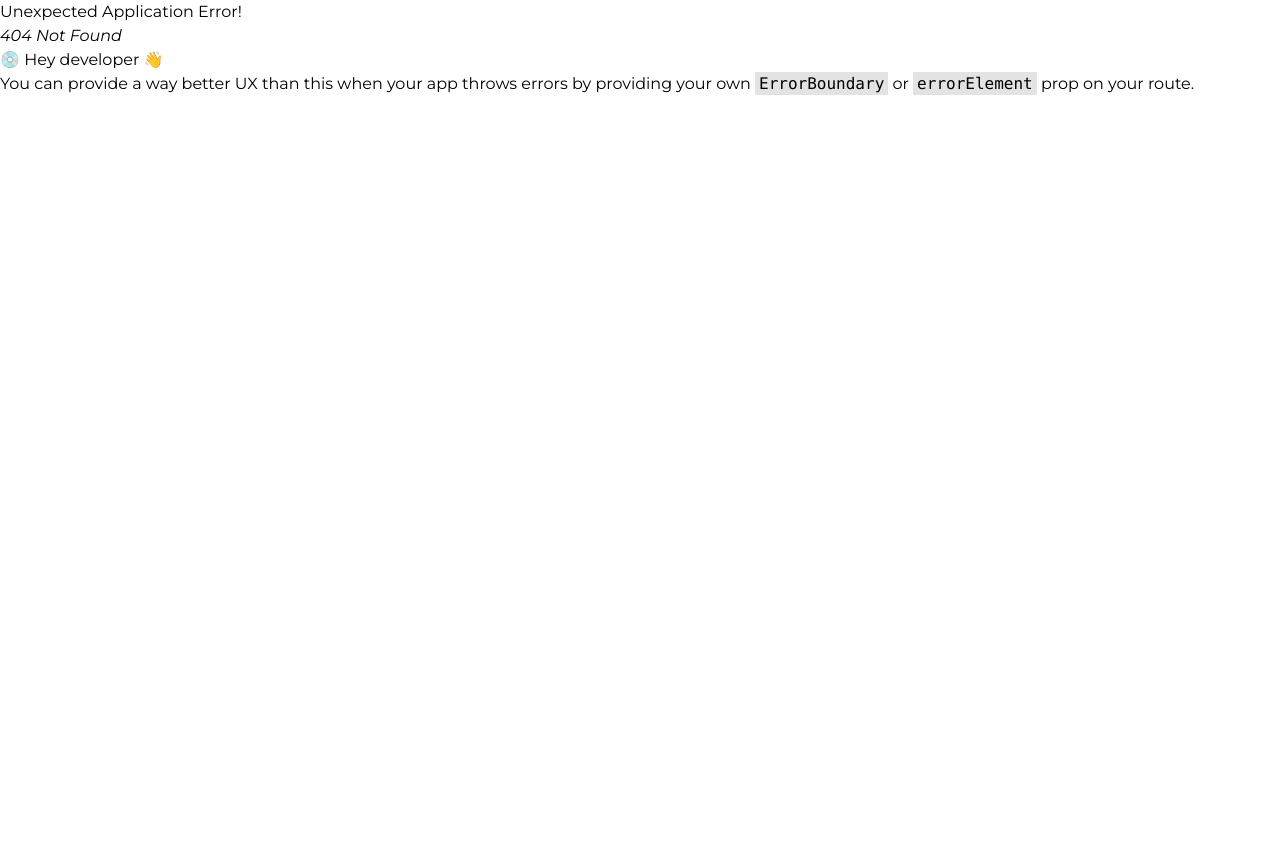
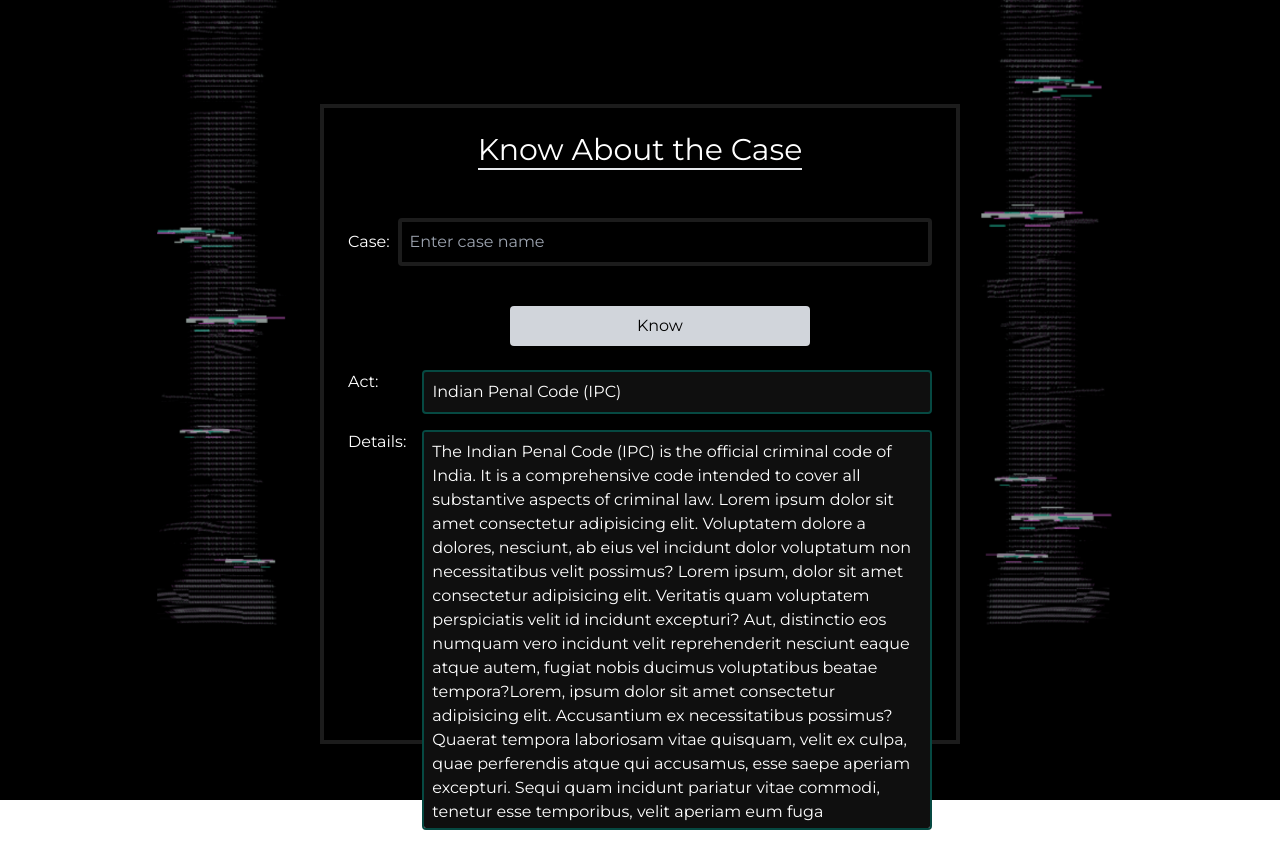
Before and after one commit to Sahil-Sharma06/Adhikar, a React (Vite) app in the folder Frontend/: page /know in a window 1280 px wide. Before the commit this address had no page. Shown: the top 868 px of the page. Before the commit the page ends 800 px from the top, so only its background shows below. Built offline with nearby package versions, Linux system fonts and the light colour scheme.

Commit message:
Know more page

```diff
--- a/Frontend/package.json
+++ b/Frontend/package.json
@@ -10,7 +10,10 @@
     "preview": "vite preview"
   },
   "dependencies": {
+    "axios": "^1.7.7",
+    "chart.js": "^4.4.4",
     "react": "^18.3.1",
+    "react-chartjs-2": "^5.2.0",
     "react-dom": "^18.3.1",
     "react-router-dom": "^6.26.2",
     "zustand": "^5.0.0-rc.2"
--- /dev/null
+++ b/Frontend/src/Components/KnowMore.jsx
@@ -0,0 +1,79 @@
+import React, { useState } from 'react';
+import leftImage from '../assets/ascii-column-left.png';
+import rightImage from '../assets/ascii-column-right.png';
+import bgImage from '../assets/BG.png'; // Import your background image
+import '../index.css';
+
+const KnowMore = () => {
+  const [isFocused, setIsFocused] = useState(false); // Track input focus state
+
+  return (
+    <main
+      className="relative flex items-center w-screen h-lvh justify-evenly bg-custom-black"
+      style={{
+        backgroundImage: `url(${bgImage})`,
+        backgroundSize: 'cover',
+        backgroundPosition: 'center',
+        backgroundRepeat: 'no-repeat',
+      }}
+    >
+      {/* Center Content */}
+      <div
+        className={`flex flex-col items-center justify-start w-[50%] h-[80%] p-6 space-y-6 border-4 relative ${
+          isFocused ? 'border-custom-green' : 'border-custom-signup-border'
+        } mb-20`}
+        style={{ marginTop: '10%' }} // Ensure top margin to push down the container
+      >
+        {/* Title - Positioned at the Top */}
+        <h1 className="mb-6 text-3xl text-center text-white border-b-2 w-svh">Know About the Case</h1>
+
+        {/* Add margin to move the content down */}
+        <div className="flex flex-col items-center justify-center w-full mt-8 space-y-6">
+          {/* Case Input */}
+          <div className="flex items-center w-full mb-4">
+            <h2 className="mr-2 text-white">Case:</h2>
+            <input
+              type="text"
+              className={`bg-black text-gray-400 flex-grow p-2 border-4 rounded focus:border-custom-green focus:ring-2 focus:ring-custom-green focus:ring-opacity-50 focus:outline-none caret-custom-green broad-caret ${
+                isFocused ? 'border-custom-green' : 'border-custom-signup-border'
+              }`}
+              placeholder="Enter case name"
+              onFocus={() => setIsFocused(true)}
+              onBlur={() => setIsFocused(false)}
+            />
+          </div>
+
+          {/* Know Button */}
+          <button className="w-[300px] p-2 text-black bg-gray-300 rounded mb-12 ml-10">Know</button>
+
+          {/* Act and Details Container */}
+          <div className="flex flex-col w-full space-y-4 text-white">
+            {/* Act Field */}
+            <div className="flex items-start w-full">
+              <h3 className="mr-7">Act:</h3>
+              <p
+                className="flex-grow p-2 ml-4 border-2 rounded border-custom-green bg-custom-black"
+                style={{ overflow: 'auto', textOverflow: 'ellipsis' }}
+              >
+                Indian Penal Code (IPC)
+              </p>
+            </div>
+
+            {/* Details of the Act Field */}
+            <div className="flex items-start w-full">
+              <h3 className="mr-4">Details:</h3>
+              <p
+                className="flex-grow p-2 border-2 rounded h-4/5 border-custom-green bg-custom-black"
+                style={{ overflow: 'auto', textOverflow: 'ellipsis' }}
+              >
+                The Indian Penal Code (IPC) is the official criminal code of India. It is a comprehensive code intended to cover all substantive aspects of criminal law. Lorem ipsum dolor sit amet consectetur adipisicing elit. Voluptatem dolore a dolores, nesciunt, ab eius vel incidunt dolor voluptatum non necessitatibus velit possimus? Lorem ipsum, dolor sit amet consectetur adipisicing elit. Veritatis quam voluptatem perspiciatis velit id incidunt excepturi? Aut, distinctio eos numquam vero incidunt velit reprehenderit nesciunt eaque atque autem, fugiat nobis ducimus voluptatibus beatae tempora?Lorem, ipsum dolor sit amet consectetur adipisicing elit. Accusantium ex necessitatibus possimus? Quaerat tempora laboriosam vitae quisquam, velit ex culpa, quae perferendis atque qui accusamus, esse saepe aperiam excepturi. Sequi quam incidunt pariatur vitae commodi, tenetur esse temporibus, velit aperiam eum fuga voluptatibus dolore ullam tempora itaque laboriosam? Labore repellendus porro aspernatur vero reiciendis accusantium hic, fuga quidem eveniet, et illo quae architecto nobis reprehenderit culpa non!
+              </p>
+            </div>
+          </div>
+        </div>
+      </div>
+    </main>
+  );
+};
+
+export default KnowMore;
--- a/Frontend/src/main.jsx
+++ b/Frontend/src/main.jsx
@@ -14,6 +14,7 @@
 import Analyzer from './Components/Analyzer.jsx';
 import Chatbox from './Components/Chatbox.jsx';
 import Settings from './Components/Settings.jsx';
+import KnowMore from './Components/KnowMore.jsx';
 
 const router= createBrowserRouter(
   createRoutesFromElements(
@@ -24,10 +25,11 @@
       <Route path='/analyze' element={<Analyzer/>}/>
       <Route path='/chat' element={<Chatbox/>}/>
       <Route path='/setting' element={<Settings/>}/>
+      <Route path='/know' element={<KnowMore/>}/>
     </Route>
   )
 )
 
 createRoot(document.getElementById('root')).render(
-  <RouterProvider router={router}/>,
+  <RouterProvider router={router}/>
 )
```
Also changed, not shown: Frontend/src/assets/BG.png (added), 1 other file (tests, documents, lock files or other folders).
